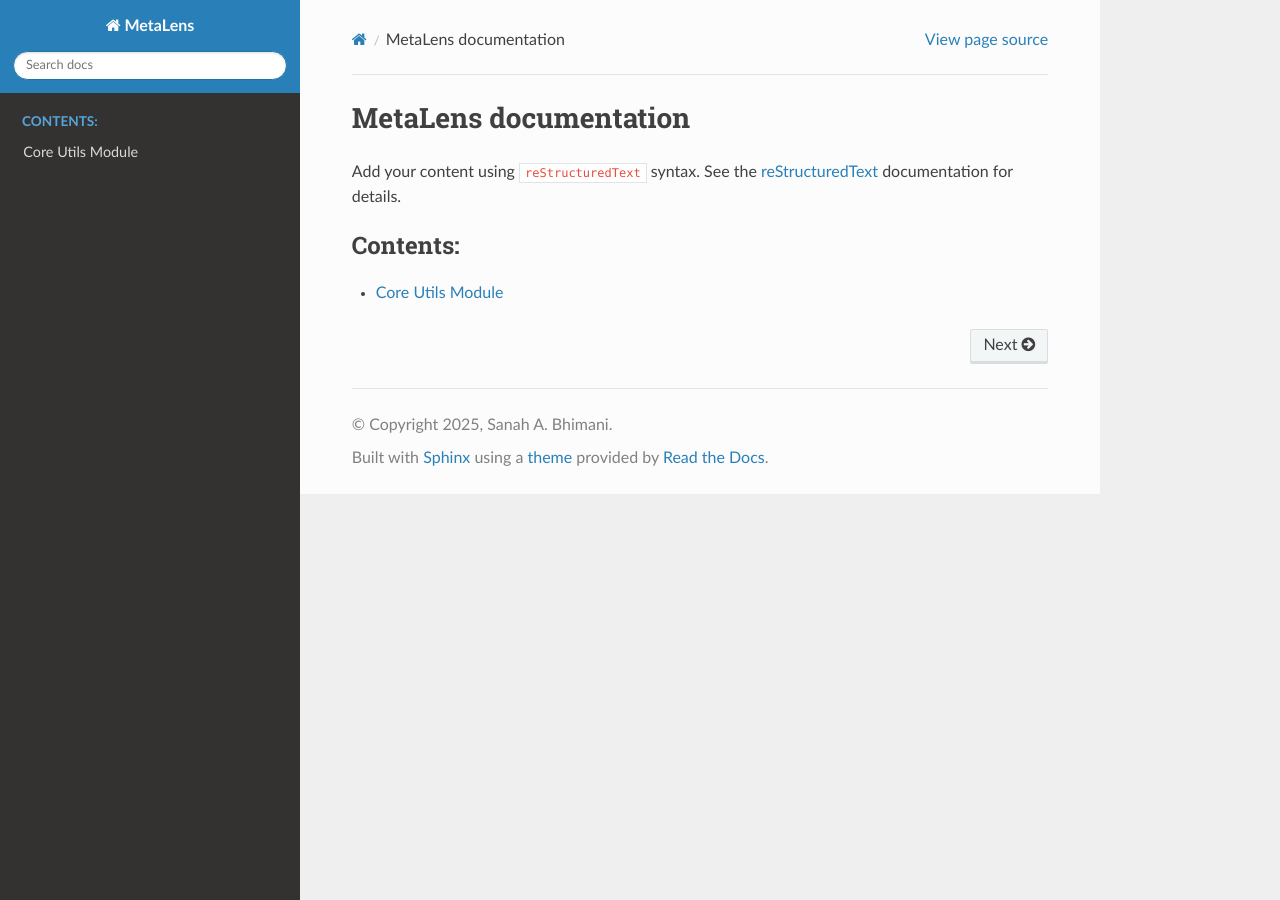
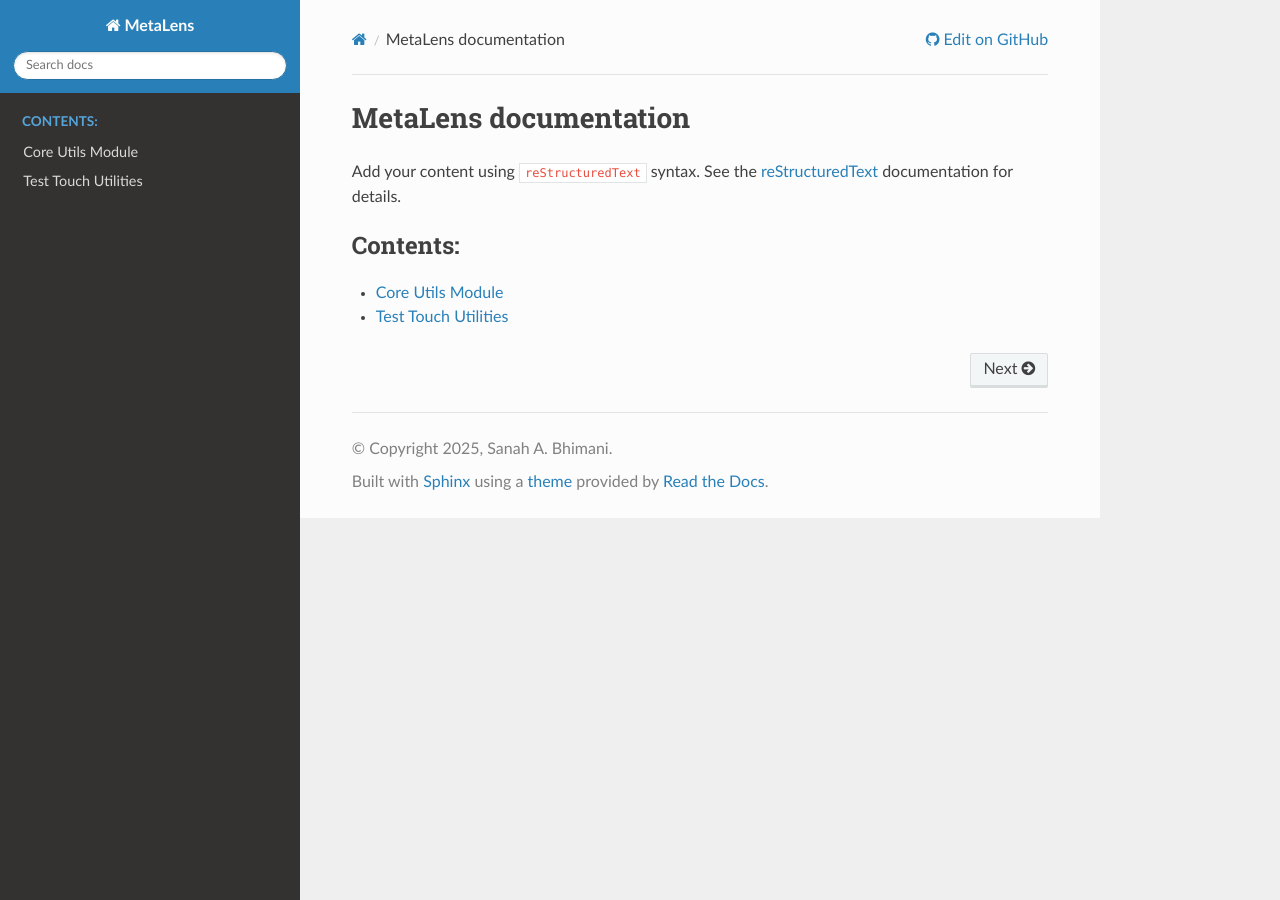
Before and after one commit to sanahabhimani/metalens, a Sphinx documentation site: the page built from docs/source/index.rst, in a window 1280 px wide. Built offline with Sphinx 7.4.7 and the Read the Docs theme 3.1.0, drawn with Linux system fonts in a browser that asks for light colours.

Commit message:
update documentation to include test touch utils package

```diff
--- a/docs/source/conf.py
+++ b/docs/source/conf.py
@@ -45,3 +45,11 @@ language = 'y'
 
 html_theme = 'sphinx_rtd_theme'
 html_static_path = ['_static']
+
+html_context = {
+    "display_github": True,
+    "github_user": "sanahabhimani",
+    "github_repo": "metalens",
+    "github_version": "main",
+    "conf_py_path": "/docs/source/",
+}
--- a/docs/source/index.rst
+++ b/docs/source/index.rst
@@ -16,3 +16,4 @@ documentation for details.
    :caption: Contents:
 
    core_utils
+   test_touch_utils
--- /dev/null
+++ b/docs/source/test_touch_utils.rst
@@ -0,0 +1,7 @@
+Test Touch Utilities
+====================
+
+.. automodule:: test_touch_utils
+    :members:
+    :undoc-members:
+    :show-inheritance:
```
